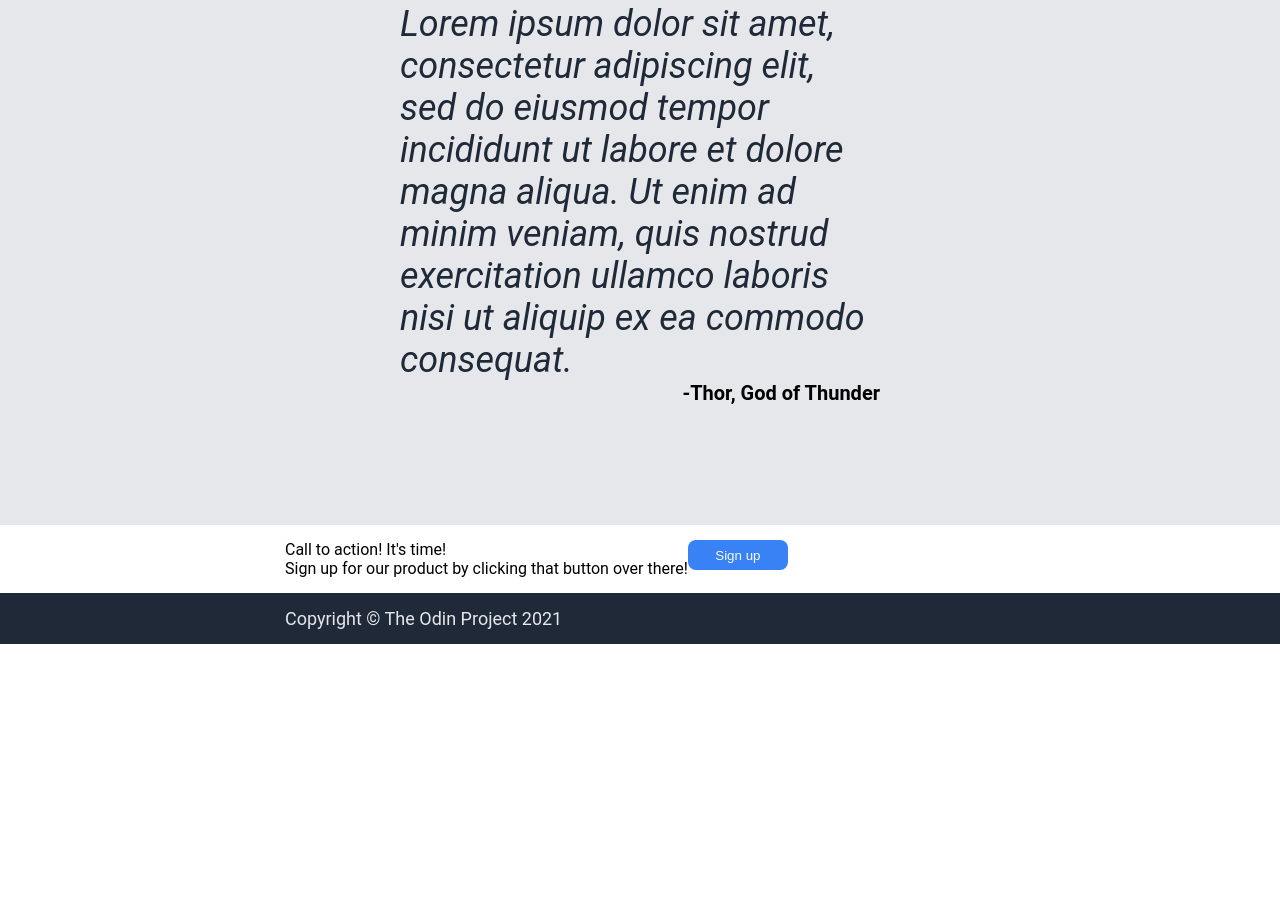
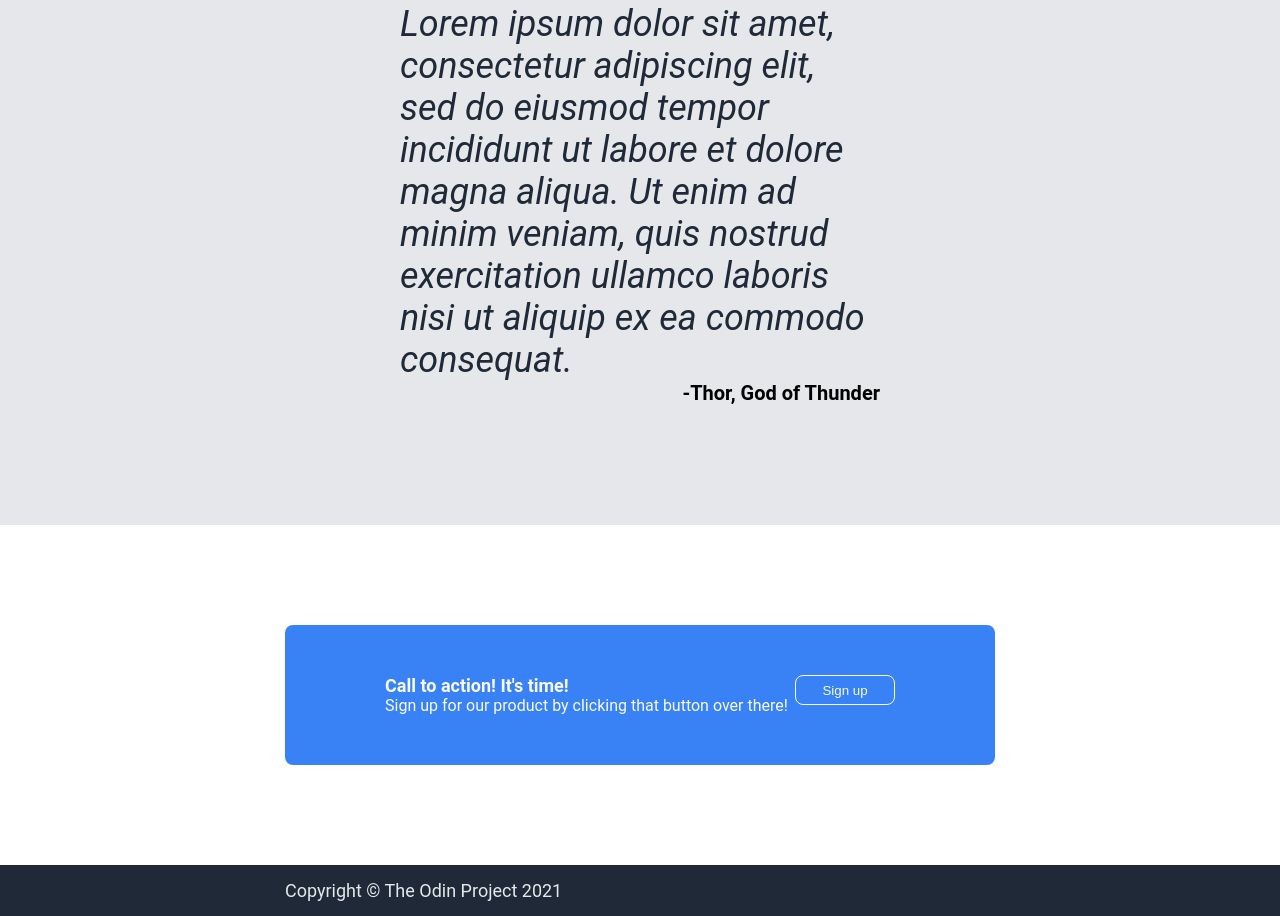
Before and after one commit to kraugl/odin-landing-page, a plain HTML site: page index.html in a window 1280 px wide. Shown: the part 1157-2073 px from the top of the page. Before the commit the page ends 1801 px from the top, so only its background shows below. Drawn offline with Linux system fonts and the light colour scheme.

Commit message:
Add styles to the call to action section

```diff
--- a/index.html
+++ b/index.html
@@ -58,11 +58,13 @@
     </div>
 
     <div class="flex call-to-action">
-        <div class="flex call-to-action-text">
-            <div class="bigger-text">Call to action! It's time!</div>
-            <div class="text">Sign up for our product by clicking that button over there!</div>
+        <div class="flex call-to-action-container">
+            <div class="flex call-to-action-text">
+                <div class="bigger-text">Call to action! It's time!</div>
+                <div class="text">Sign up for our product by clicking that button over there!</div>
+            </div>
+            <button class="sign-up">Sign up</button>
         </div>
-        <button class="sign-up">Sign up</button>
     </div>
 
     <div class="footer">Copyright © The Odin Project 2021</div>
--- a/styles.css
+++ b/styles.css
@@ -150,3 +150,28 @@ ul {
     font-weight: bold;
     align-self: flex-end;
 }
+
+.call-to-action {
+    padding-top: 100px;
+    padding-bottom: 100px;
+    justify-content: center;
+}
+
+.call-to-action-container {
+    background-color: #3882f6;
+    padding: 50px 100px;
+    color: #f9faf8;
+    border: none;
+    border-radius: 8px;
+    flex: 1 1 auto;
+    justify-content: space-between;
+}
+
+.bigger-text {
+    font-size: 18px;
+    font-weight: bold;
+}
+
+.call-to-action-container .sign-up {
+    border: 1px solid #f9faf8;
+}
```
